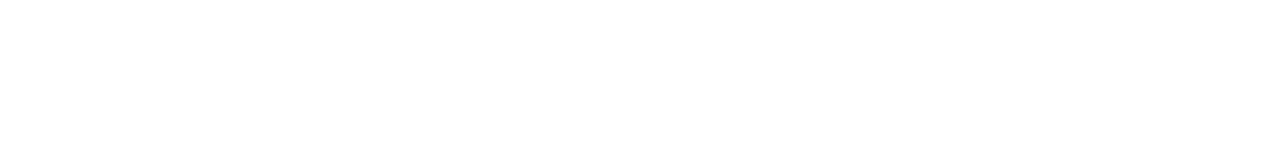
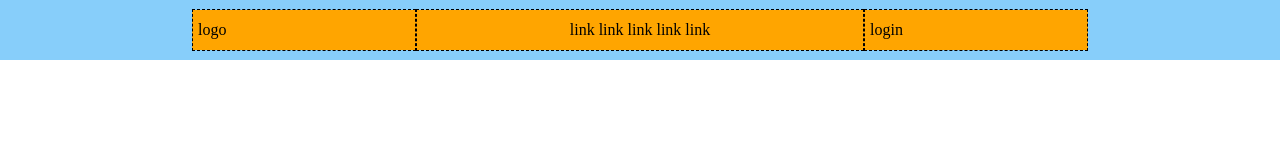
Before and after one commit to sophiamziou/htmlcss-struttura-discord, a plain HTML site: page index.html in a window 1280 px wide. Drawn offline with Linux system fonts and the light colour scheme.

Commit message:
css header completed

```diff
--- a/css/style.css
+++ b/css/style.css
@@ -0,0 +1,36 @@
+*{
+    padding: 0;
+    margin: 0;
+    box-sizing: border-box;
+}
+
+header{
+    width: 100%;
+    height: 60px;
+    background-color: lightskyblue;
+    display: flex;
+    justify-content: center;
+    align-items: center;
+}
+
+.row-header{
+    width: 70%;
+    height: 40px;
+    background-color: orange;
+    display: flex;
+    justify-content: row;
+    align-items: center;
+    line-height: 40px;
+}
+
+.col-link{
+    text-align: center;
+    width: 50%;
+    border: 1px black dashed;
+}
+
+.col-log{
+    padding: 0 5px;
+    width: 25%;
+    border: 1px black dashed;
+}
--- a/index.html
+++ b/index.html
@@ -10,9 +10,9 @@
     <body>
         <header>
             <div class="row-header">
-                <div class="col-logo"></div>
-                <div class="col-link"></div>
-                <div class="col-login"></div>
+                <div class="col-log">logo</div>
+                <div class="col-link">link link link link link</div>
+                <div class="col-log">login</div>
             </div>
         </header>
     </body>
```
